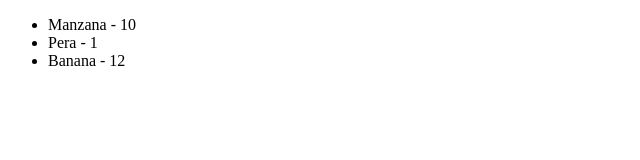
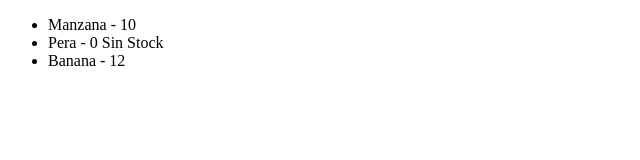
Before and after one commit to manuelalvarezco/Curso-Vue.js-Bucles, a plain HTML site: page index.html in a window 1280 px wide. Shown: the full height of the page, 0-640 px from the left. Drawn offline with nearby package versions, Linux system fonts and the light colour scheme.

Commit message:
Se incluye la condicional v-if

```diff
--- a/index.html
+++ b/index.html
@@ -13,7 +13,9 @@
 
     <div id="app">
         <ul>
-            <li v-for="fruta of frutas">{{fruta.nombre}} - {{fruta.cantidad}}</li>
+            <li v-for="fruta of frutas">{{fruta.nombre}} - {{fruta.cantidad}}
+                <span v-if="fruta.cantidad == 0">Sin Stock</span>
+            </li>
         </ul>
 
     </div>
--- a/index.js
+++ b/index.js
@@ -3,7 +3,7 @@ const app = new Vue({
     data: {
         frutas: [
             { nombre: 'Manzana', cantidad: 10 },
-            { nombre: 'Pera', cantidad: 1 },
+            { nombre: 'Pera', cantidad: 0 },
             { nombre: 'Banana', cantidad: 12 },
         ]
     }
```
